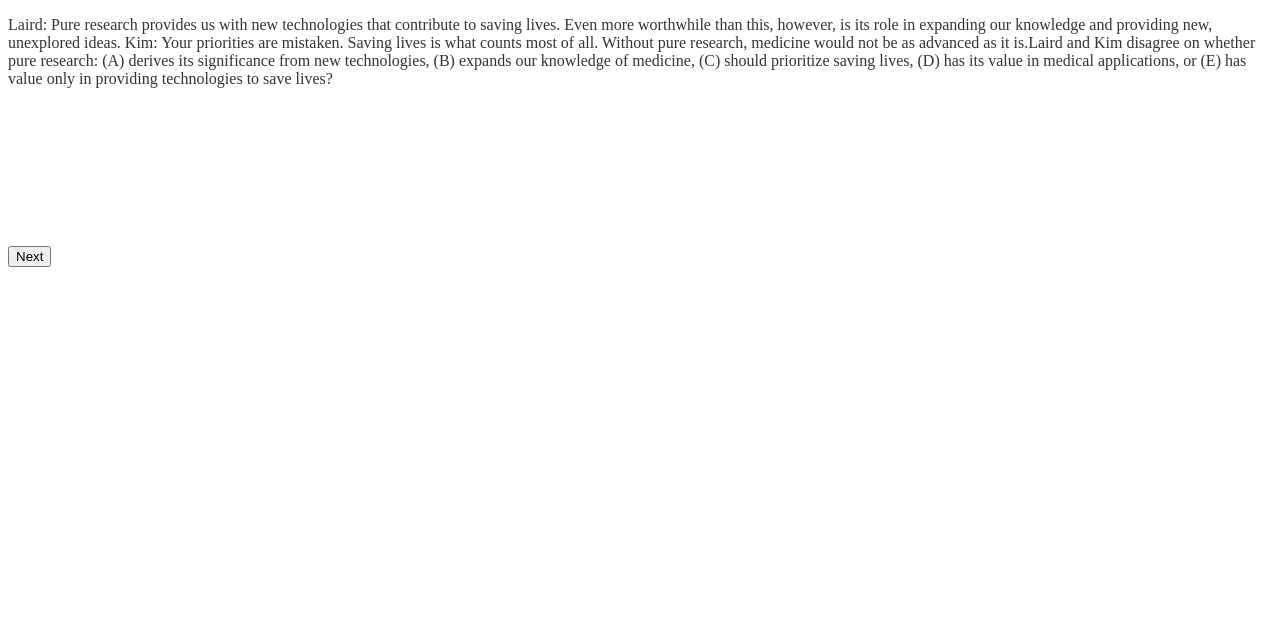
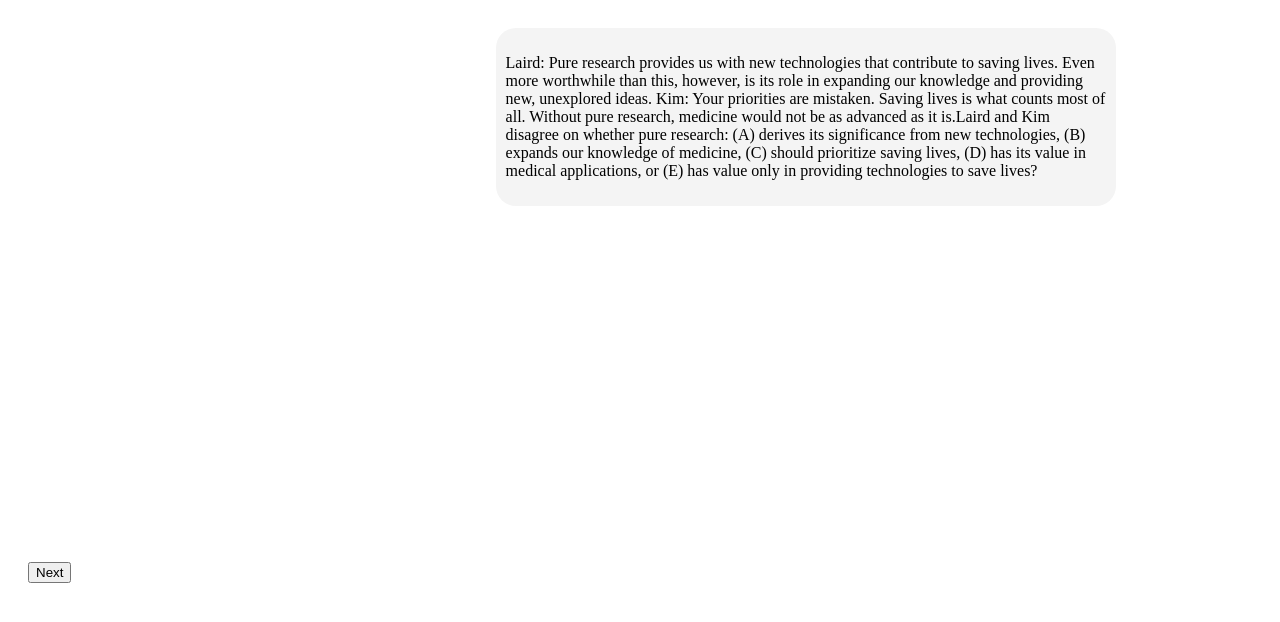
Before and after one commit to svalme/LLMQuality, a Flask app: page /survey in a window 1280 px wide. Shown: the top 622 px of the page. Run offline with Flask 3, Linux system fonts and the light colour scheme.

Commit message:
worked on dark and light theme

```diff
--- a/static/light.css
+++ b/static/light.css
@@ -1,4 +1,13 @@
 body {
     background-color: #fff;
-    color: #333;
+    color: black;
 }
+
+.circle-cornered {
+    color: black;
+    background-color: #F4F4F4;
+}
+/*
+.answer {
+    color: black;
+}*/
--- a/templates/survey.html
+++ b/templates/survey.html
@@ -5,9 +5,9 @@
     <!---<script src="{{ url_for('static', filename='script_survey.js') }}"></script>
     <link type="text/css" rel="stylesheet" href="{{ url_for('static', filename='style.css') }}">-->
     <title>Question & Answer</title>
+    <link type="text/css" rel="stylesheet" href="{{ url_for('static', filename='style.css') }}">
     {% if theme == 'dark' %}
         <link rel="stylesheet" href="{{ url_for('static', filename='dark.css') }}">
-        <link type="text/css" rel="stylesheet" href="{{ url_for('static', filename='style.css') }}">
     {% else %}
         <link rel="stylesheet" href="{{ url_for('static', filename='light.css') }}">
     {% endif %}
```
Also changed, not shown: static/dark.css (+6 -1 lines), static/style.css (+1 -17 lines), static/images/chatgpt_dark_logo.png (added), static/images/chatgpt_light_logo.png (added).
